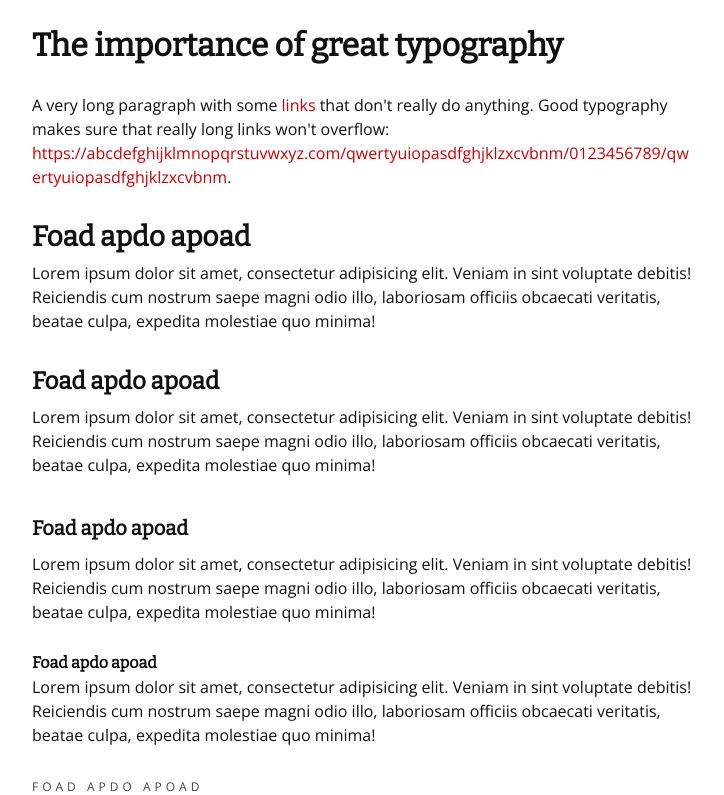
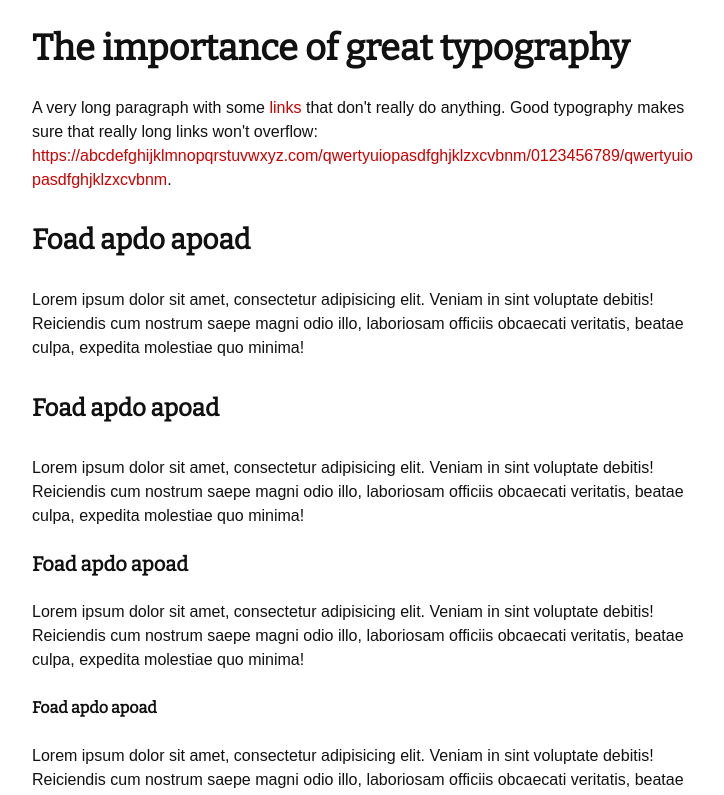
Before and after one commit to stephan281094/frontend-boilerplate, a website built with webpack: page index.html in a window 1280 px wide. Shown: the top 795 px of the page, without its empty margins (276-1000 px from the left). Built offline with nearby package versions, Linux system fonts and the light colour scheme.

Commit message:
Refactor typography

```diff
--- a/index.html
+++ b/index.html
@@ -81,6 +81,9 @@
       laboriosam officiis obcaecati veritatis, beatae culpa, expedita
       molestiae quo minima!
     </p>
+    <p>
+      <small>This is some small text</small>
+    </p>
     <blockquote>
       <p>"Don't believe everything you read on the internet"</p>
       <p>- <a href="#">Abraham Lincoln</a></p>
--- a/src/scss/elements/_typography.scss
+++ b/src/scss/elements/_typography.scss
@@ -1,8 +1,7 @@
 body {
+  font-size: 16px;
+  line-height: 1.5;
   color: $color-copy;
-  font-size: $font-size;
-  line-height: $line-height;
-  font-family: $font-copy;
   @include font-smoothing();
 }
 
@@ -10,17 +9,26 @@ h1,
 h2,
 h3,
 h4,
-h5 {
-  font-family: $font-heading;
+h5,
+h6,
+p {
   padding: 0 $spacing-unit-small;
 }
 
+h1,
 h2,
 h3,
 h4,
 h5,
 h6 {
-  margin-bottom: 0;
+  font-family: $font-heading;
+  margin-top: $spacing-unit;
+  margin-bottom: $spacing-unit;
+}
+
+h1 {
+  font-size: 2.25rem;
+  line-height: 1.33333333;
 }
 
 h2 {
@@ -35,34 +43,44 @@ h3 {
 
 h4 {
   font-size: 1.25rem;
-  line-height: 2.4;
+  line-height: 1.2;
 }
 
 h5 {
   font-size: 1rem;
   line-height: 1.5;
-  font-weight: 600;
 }
 
 h6 {
-  font-size: .75rem;
+  font-size: 0.875rem;
   font-family: $font-copy;
+  line-height: 1.7142857143;
+  margin-bottom: 0;
   font-weight: 500;
-  line-height: 2;
   text-transform: uppercase;
   letter-spacing: .25rem;
   color: #444;
-  padding: 0 $spacing-unit-small;
 }
 
 p {
+  font-size: 1rem;
   word-break: break-word;
-  padding: 0 $spacing-unit-small;
+}
+
+small {
+  font-size: 0.875rem;
+  line-height: 1.7142857143
 }
 
 blockquote {
   box-shadow: inset 3px 0 0 0 $color-brand;
   background-color: rgba($color-brand, .05);
-  padding-top: $spacing-unit-small;
+  padding-top: $spacing-unit;
   overflow: hidden;
 }
+
+@media only screen and (min-width: 64em) {
+ body {
+  font-size: 18px;
+ }
+}
--- a/src/scss/index.scss
+++ b/src/scss/index.scss
@@ -19,4 +19,5 @@
 .o-wrapper {
   max-width: 700px;
   margin: 0 auto;
+  overflow: hidden;
 }
```
